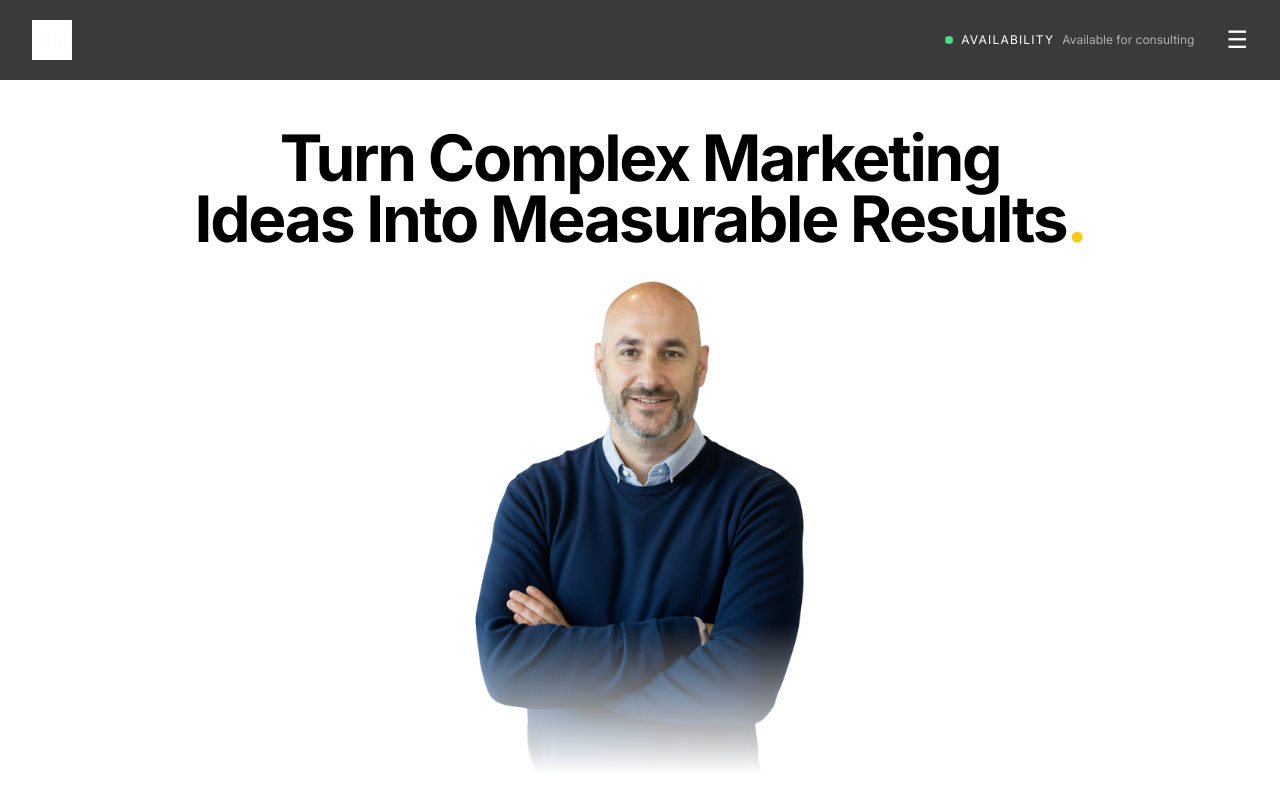
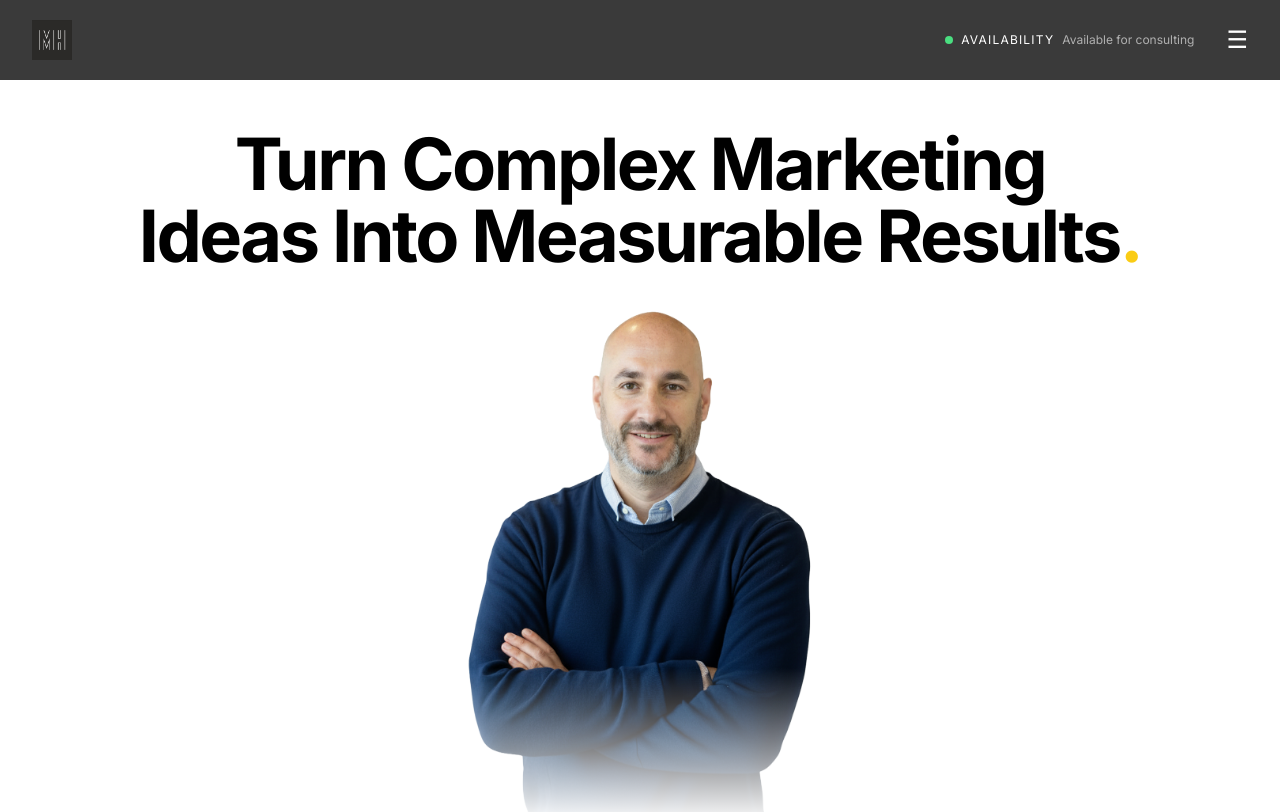
Before and after one commit to mrh1976/mherron, a Next.js app: page / in a window 1280 px wide. Shown: the top 812 px of the page. Built offline with nearby package versions, Linux system fonts and the light colour scheme.

Commit message:
Update page.tsx

```diff
--- a/app/page.tsx
+++ b/app/page.tsx
@@ -23,7 +23,7 @@ export default function Home() {
     <main className="min-h-screen bg-white">
       <nav className="fixed top-0 left-0 right-0 z-50 bg-[#3a3a3a]">
         <div className="max-w-7xl mx-auto px-8 py-5 flex justify-between items-center">
-          <Image src="/MH-logo.png" alt="MH" width={40} height={40} className="brightness-0 invert" />
+          <Image src="/MH-logo.png" alt="MH" width={40} height={40} />
           <div className="flex items-center gap-8">
             <div className="flex items-center gap-2">
               <div className="w-2 h-2 bg-green-400 rounded-full"></div>
@@ -37,15 +37,15 @@ export default function Home() {
 
       <section className="pt-32 pb-12 px-8">
   <div className="max-w-6xl mx-auto text-center">
-          <h1 className="text-[56px] md:text-[64px] font-bold mb-6 leading-[0.95] tracking-[-0.035em]">
+    <h1 className="text-[64px] md:text-[72px] font-bold mb-8 leading-[1.0] tracking-[-0.035em]">
       Turn Complex Marketing<br />Ideas Into Measurable Results<span className="text-yellow-400">.</span>
     </h1>
-          <div className="relative mx-auto mb-12 w-[400px] h-[500px]">
+    <div className="relative mx-auto mb-10 w-[420px] h-[520px]">
       <Image
         src="/fullhead.png"
         alt="Mike Herron"
-              width={400}
-              height={500}
+        width={420}
+        height={520}
         className="w-full h-full object-contain object-top"
       />
       <div className="absolute inset-0 bg-gradient-to-b from-transparent via-transparent via-70% to-white pointer-events-none"></div>
@@ -164,7 +164,7 @@ export default function Home() {
       </section>
 
       <footer className="py-12 px-8 bg-[#3a3a3a] text-white text-center">
-        <Image src="/MH-logo.png" alt="MH" width={32} height={32} className="mx-auto mb-6 brightness-0 invert" />
+        <Image src="/MH-logo.png" alt="MH" width={32} height={32}  />
         <p className="text-xs opacity-50">©{new Date().getFullYear()} Michael Herron LLC</p>
       </footer>
 
```
Lines whose indentation alone changed are shown as unchanged.
